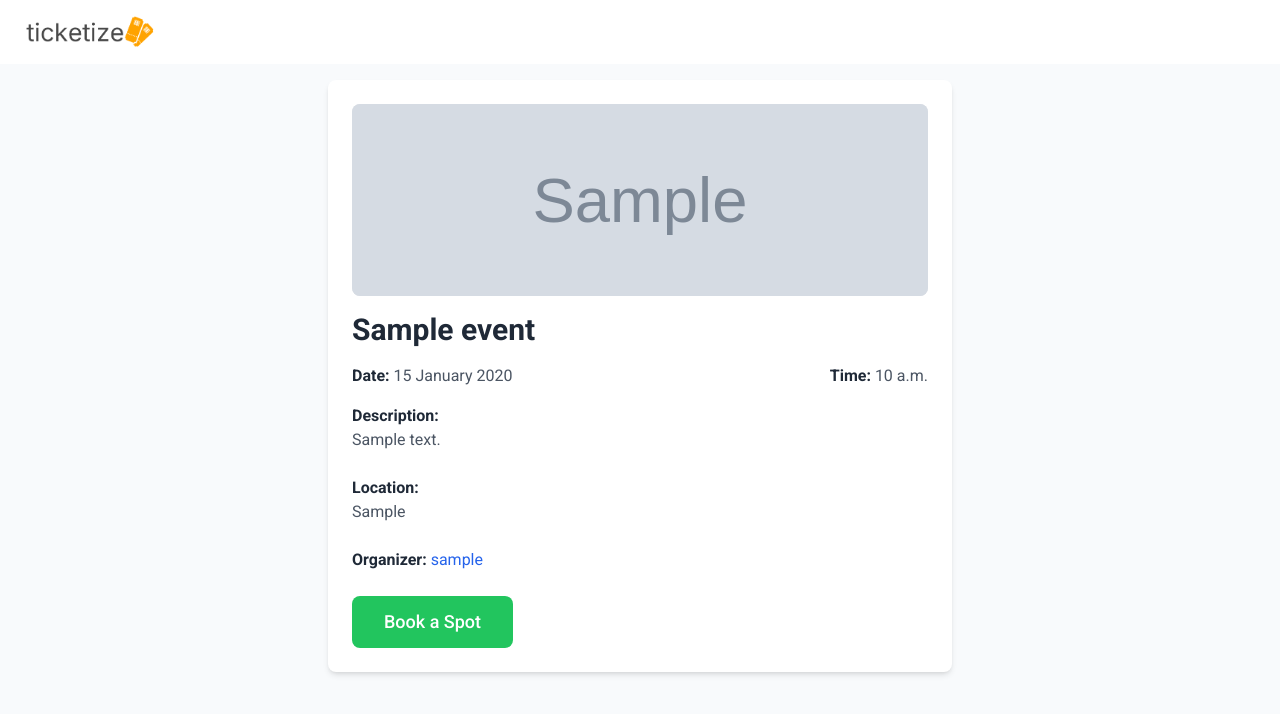
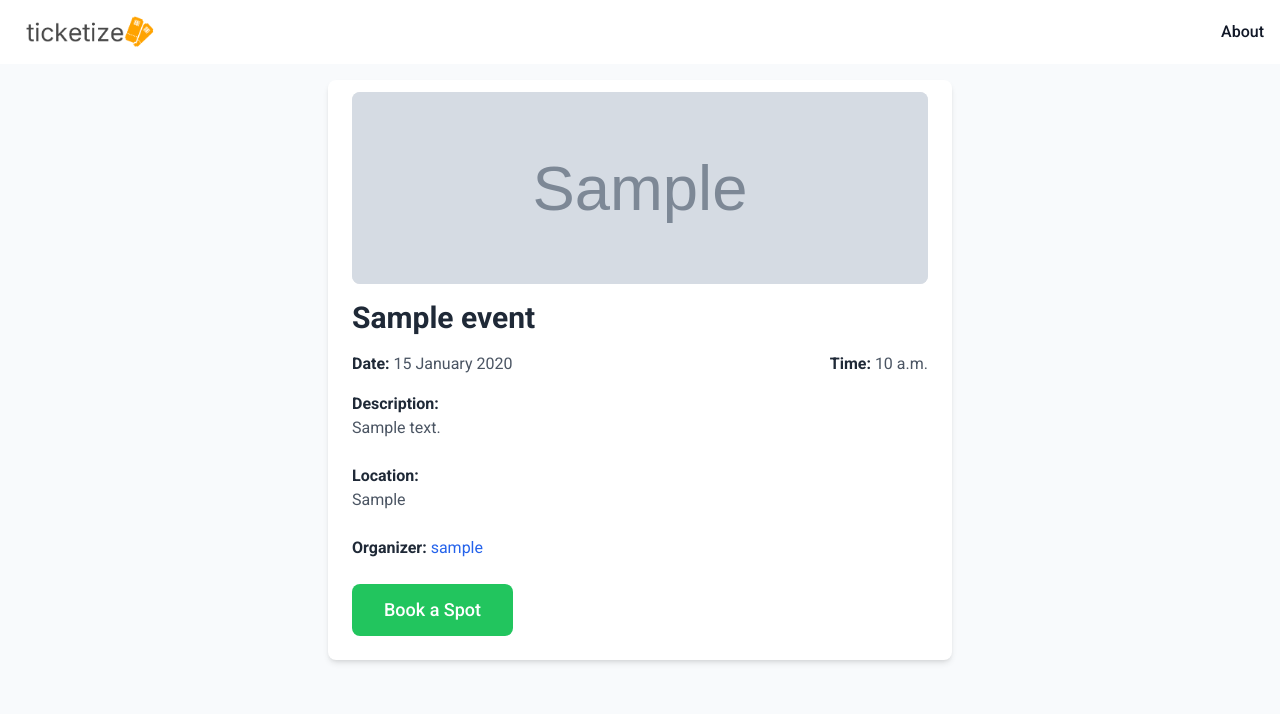
Before and after one commit to AlWaleedMusa/ticketize, a Django app: page /event/details/00000000-0000-0000-0000-000000000001/ in a window 1280 px wide. Shown: the top 714 px of the page. Run offline with Django 5.2, Linux system fonts and the light colour scheme; tables that the repository leaves empty hold one stand-in row (values such as "Sample post"); grey boxes marked "Sample" are stand-in pictures; parts of the project's set-up code (start-up, migrations or seed data) failed here and were passed over; some libraries are stand-ins or nearby versions.

Commit message:
update: minor layout changes

```diff
--- a/events/templates/events/event_detail.html
+++ b/events/templates/events/event_detail.html
@@ -11,7 +11,7 @@
     {% endif %}
 
     <div class="p-4 flex justify-center">
-        <div class="max-w-2xl md:w-1/2 p-6 bg-white rounded-lg shadow-md">
+        <div class="max-w-2xl md:w-1/2 p-6 pt-3 bg-white rounded-lg shadow-md">
             {% if request.user == event.organizer %}
                 {% include "includes/dropdown.html"%}
             {% endif %}
--- a/templates/account/logout.html
+++ b/templates/account/logout.html
@@ -13,7 +13,7 @@
     {% include "includes/navbar.html" %}
 {% endif %}
 
-<div class="min-h-screen flex justify-center bg-slate-50 sm:px-6 lg:px-8">
+<div class="min-h-screen mt-20 flex justify-center bg-slate-50 sm:px-6 lg:px-8">
     <div class="w-full max-w-sm p-6 sm:p-8">
         <!-- Title -->
         <h1 class="text-lg sm:text-2xl font-bold text-gray-800 mb-4 text-center">
--- a/templates/includes/booking_navbar.html
+++ b/templates/includes/booking_navbar.html
@@ -12,6 +12,12 @@
               <path stroke="currentColor" stroke-linecap="round" stroke-linejoin="round" stroke-width="2" d="M1 1h15M1 7h15M1 13h15"/>
           </svg>
       </button>
+      <div class="hidden w-full md:block md:w-auto" id="navbar-default">
+        <ul class="font-medium flex flex-col p-4 md:p-0 mt-4 border border-gray-100 rounded-lg bg-gray-50 md:flex-row md:space-x-8 rtl:space-x-reverse md:mt-0 md:border-0 md:bg-white dark:bg-gray-800 md:dark:bg-gray-900 dark:border-gray-700">
+          <li>
+            <a href="{% url "about" %}" class="block py-2 px-3 text-gray-900 rounded hover:bg-gray-100 md:hover:bg-transparent md:border-0 md:hover:text-blue-700 md:p-0 dark:text-white md:dark:hover:text-blue-500 dark:hover:bg-gray-700 dark:hover:text-white md:dark:hover:bg-transparent">About</a>
+          </li>
+        </ul>
       </div>
     </div>
 </nav>
--- a/templates/includes/navbar.html
+++ b/templates/includes/navbar.html
@@ -15,10 +15,10 @@
       <div class="hidden w-full md:block md:w-auto" id="navbar-default">
         <ul class="font-medium flex flex-col p-4 md:p-0 mt-4 border border-gray-100 rounded-lg bg-gray-50 md:flex-row md:space-x-8 rtl:space-x-reverse md:mt-0 md:border-0 md:bg-white dark:bg-gray-800 md:dark:bg-gray-900 dark:border-gray-700">
           <li>
-            <a href="{% url "home" %}" class="block py-2 px-3 text-white bg-[#FFA300] rounded md:bg-transparent md:text-blue-700 md:p-0 dark:text-white md:dark:text-blue-500" aria-current="page">Home</a>
+            <a href="{% url "home" %}" class="block py-2 px-3 {% if request.path == "/" %} text-blue-700 {% else %} text-gray-900 rounded {% endif %} hover:bg-gray-100 md:hover:bg-transparent md:border-0 md:hover:text-blue-700 md:p-0 dark:text-white md:dark:hover:text-blue-500 dark:hover:bg-gray-700 dark:hover:text-white md:dark:hover:bg-transparent">Home</a>
           </li>
           <li>
-            <a href="#" class="block py-2 px-3 text-gray-900 rounded hover:bg-gray-100 md:hover:bg-transparent md:border-0 md:hover:text-blue-700 md:p-0 dark:text-white md:dark:hover:text-blue-500 dark:hover:bg-gray-700 dark:hover:text-white md:dark:hover:bg-transparent">About</a>
+            <a href="{% url "about" %}" class="block py-2 px-3 {% if request.path == "/about/" %} text-blue-700 {% else %} text-gray-900 {% endif %} rounded hover:bg-gray-100 md:hover:bg-transparent md:border-0 md:hover:text-blue-700 md:p-0 dark:text-white md:dark:hover:text-blue-500 dark:hover:bg-gray-700 dark:hover:text-white md:dark:hover:bg-transparent">About</a>
           </li>
           <li>
             <a href="#" class="block py-2 px-3 text-gray-900 rounded hover:bg-gray-100 md:hover:bg-transparent md:border-0 md:hover:text-blue-700 md:p-0 dark:text-white md:dark:hover:text-blue-500 dark:hover:bg-gray-700 dark:hover:text-white md:dark:hover:bg-transparent">Services</a>
@@ -30,7 +30,7 @@
             <a href="#" class="block py-2 px-3 text-gray-900 rounded hover:bg-gray-100 md:hover:bg-transparent md:border-0 md:hover:text-blue-700 md:p-0 dark:text-white md:dark:hover:text-blue-500 dark:hover:bg-gray-700 dark:hover:text-white md:dark:hover:bg-transparent">Contact</a>
           </li>
           <li>
-            <a href="{% url "account_logout" %}" class="block py-2 px-3 text-gray-900 rounded hover:bg-gray-100 md:hover:bg-transparent md:border-0 md:hover:text-blue-700 md:p-0 dark:text-white md:dark:hover:text-blue-500 dark:hover:bg-gray-700 dark:hover:text-white md:dark:hover:bg-transparent">
+            <a href="{% url "account_logout" %}" class="block py-2 px-3 {% if request.path == "/accounts/logout/" %} text-blue-700 {% else %} text-gray-900 {% endif %} rounded hover:bg-gray-100 md:hover:bg-transparent md:border-0 md:hover:text-blue-700 md:p-0 dark:text-white md:dark:hover:text-blue-500 dark:hover:bg-gray-700 dark:hover:text-white md:dark:hover:bg-transparent">
               Logout
             </a>
           </li>
--- a/templates/includes/staff_navbar.html
+++ b/templates/includes/staff_navbar.html
@@ -18,6 +18,9 @@
             <a href="{% url "home" %}" class="block py-2 px-3 text-white bg-[#FFA300] rounded md:bg-transparent md:text-blue-700 md:p-0 dark:text-white md:dark:text-blue-500" aria-current="page">Home</a>
           </li>
           <li>
+            <a href="{% url "about" %}" class="block py-2 px-3 text-gray-900 rounded hover:bg-gray-100 md:hover:bg-transparent md:border-0 md:hover:text-blue-700 md:p-0 dark:text-white md:dark:hover:text-blue-500 dark:hover:bg-gray-700 dark:hover:text-white md:dark:hover:bg-transparent">About</a>
+          </li>
+          <li>
             <a href="{% url "account_logout" %}" class="block py-2 px-3 text-gray-900 rounded hover:bg-gray-100 md:hover:bg-transparent md:border-0 md:hover:text-blue-700 md:p-0 dark:text-white md:dark:hover:text-blue-500 dark:hover:bg-gray-700 dark:hover:text-white md:dark:hover:bg-transparent">
               Logout
             </a>
--- a/templates/layouts/_base.html
+++ b/templates/layouts/_base.html
@@ -4,7 +4,7 @@
 <!DOCTYPE html>
 <html lang="en">
     <head>
-        <title>Django Tailwind</title>
+        <title>ticketize</title>
         <meta charset="UTF-8" />
         <meta name="viewport" content="width=device-width, initial-scale=1.0" />
         <meta http-equiv="X-UA-Compatible" content="ie=edge" />
```
